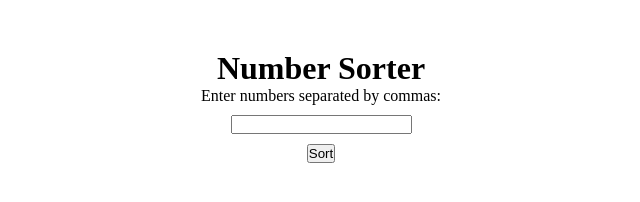
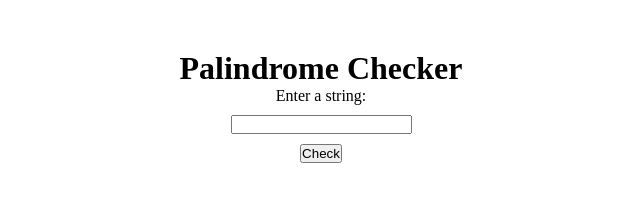
Before and after one commit to fuadofficial/text-work, a plain HTML site: page index.html in a window 1280 px wide. Shown: the whole page, without its empty margins (319-959 px from the left). Drawn offline with Linux system fonts and the light colour scheme.

Commit message:
created 13th task

```diff
--- a/index.html
+++ b/index.html
@@ -76,13 +76,24 @@
 
 
     <!-- /* work 12 arry sort*/ -->
-    <div class="container">
+    <!-- <div class="container">
         <h1>Number Sorter</h1>
         <label for="numbers">Enter numbers separated by commas:</label><br>
         <input type="text" id="numbers" name="numbers"><br>
         <button onclick="sortNumbers()">Sort</button><br>
         <div id="sortedNumbers"></div>
-    </div>
+    </div> -->
+
+        <!-- /* work 13  is palindrome*/ -->
+        <div class="container">
+            <h1>Palindrome Checker</h1>
+            <label for="inputString">Enter a string:</label><br>
+            <input type="text" id="inputString" name="inputString"><br>
+            <button onclick="checkPalindrome()">Check</button><br>
+            <div id="result"></div>
+        </div>
+
+
 
 
 
--- a/script.js
+++ b/script.js
@@ -169,10 +169,25 @@
 
 // <!-- /* work 12 arry sort*/ -->
 
-function sortNumbers() {
-    var inputNumbers = document.getElementById('numbers').value;
-    var numbersArray = inputNumbers.split(',').map(Number); // Split the input string into an array of numbers
-    numbersArray.sort(function (a, b) { return a - b }); // Sort the array in ascending order
-    var sortedNumbersDiv = document.getElementById('sortedNumbers');
-    sortedNumbersDiv.innerHTML = 'Sorted Numbers: ' + numbersArray.join(', '); // Display the sorted numbers
+// function sortNumbers() {
+//     var inputNumbers = document.getElementById('numbers').value;
+//     var numbersArray = inputNumbers.split(',').map(Number); // Split the input string into an array of numbers
+//     numbersArray.sort(function (a, b) { return a - b }); // Sort the array in ascending order
+//     var sortedNumbersDiv = document.getElementById('sortedNumbers');
+//     sortedNumbersDiv.innerHTML = 'Sorted Numbers: ' + numbersArray.join(', '); // Display the sorted numbers
+// }
+
+
+// <!-- /* work 13  is palindrome*/ -->
+
+function checkPalindrome() {
+    var inputString = document.getElementById('inputString').value;
+    var reversedString = inputString.split('').reverse().join('');
+    var resultDiv = document.getElementById('result');
+
+    if (inputString === reversedString) {
+        resultDiv.innerHTML = '"' + inputString + '" is a palindrome.';
+    } else {
+        resultDiv.innerHTML = '"' + inputString + '" is not a palindrome.';
+    }
 }
--- a/style.css
+++ b/style.css
@@ -230,7 +230,7 @@ button:hover {
 
 <!-- /* work 12 arry sort*/
 
-.container {
+/* .container {
     text-align: center;
     margin-top: 50px;
 }
@@ -242,4 +242,19 @@ button {
 
 #sortedNumbers {
     margin-top: 20px;
+} */
+
+/* <!-- /* work 13  is palindrome*/
+.container {
+    text-align: center;
+    margin-top: 50px;
 }
+
+input,
+button {
+    margin-top: 10px;
+}
+
+#result {
+    margin-top: 20px;
+}
```
